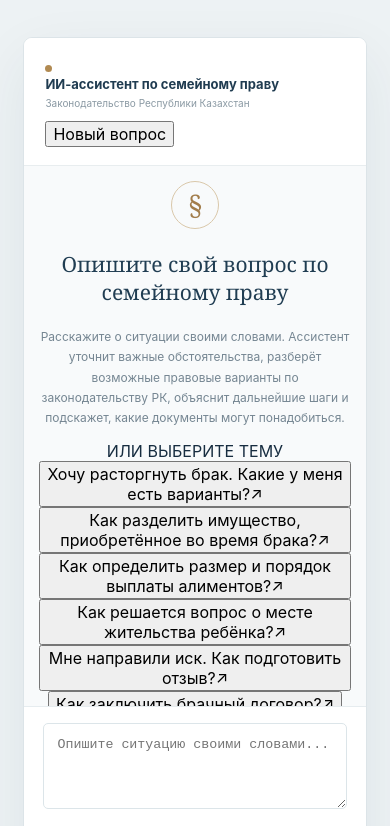
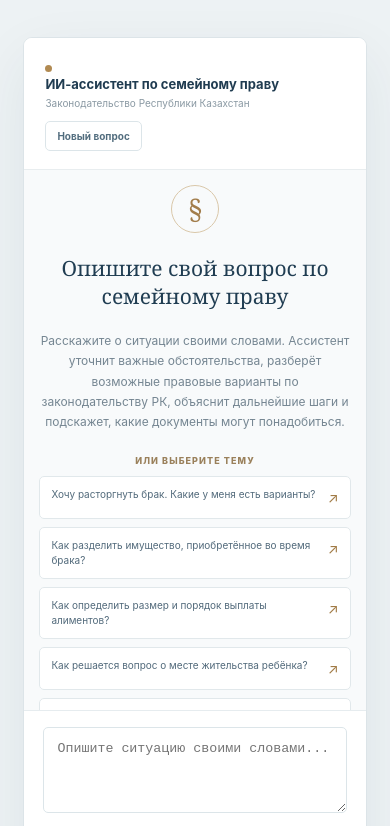
Before and after one commit to Zheka20065674/pravo-semi, a React (Vite) app: page / in a window 390 px wide. Shown: the part 3334-4160 px from the top of the page. Built offline with nearby package versions, Linux system fonts and the light colour scheme.

Commit message:
Polish legal assistant chat layout and responsive suggestion cards

```diff
--- a/src/index.css
+++ b/src/index.css
@@ -256,3 +256,23 @@ body { background:var(--paper); color:var(--ink); font-family:Inter, "Segoe UI",
 .chat-documents-link button { border:0; color:#a17b46; background:none; font-size:10px; font-weight:750; cursor:pointer; }
 @media(max-width:900px) { .legal-assistant-wrap { grid-template-columns:1fr; gap:28px; }.legal-assistant-intro { max-width:720px; }.legal-assistant-section { padding:58px 6%; } }
 @media(max-width:560px) { .legal-chat-head { align-items:flex-start; flex-direction:column; }.legal-chat-body { min-height:260px; padding:15px; }.chat-message { max-width:100%; }.chat-form-bottom,.chat-documents-link { align-items:flex-start; flex-direction:column; }.chat-form-bottom .btn { width:100%; }.assistant-expert strong { font-size:15px; } }
+
+
+/* Legal assistant v2: clearer entry points, compact controls and mobile-first chat. */
+.chat-reset { padding:8px 11px; border:1px solid #dce5e9; border-radius:5px; color:#526d7e; background:#fff; font-size:10px; font-weight:700; cursor:pointer; }
+.chat-reset:hover:not(:disabled) { border-color:#b18a52; color:#8e6c3e; background:#fbf8f2; }
+.chat-reset:disabled { cursor:not-allowed; opacity:.5; }
+.chat-suggestions-label { margin:22px 0 10px; color:#9a805b; font-size:9px; font-weight:800; letter-spacing:.12em; }
+.chat-suggestions { display:grid; grid-template-columns:1fr 1fr; gap:8px; text-align:left; }
+.chat-suggestions button { display:flex; justify-content:space-between; align-items:flex-start; gap:8px; min-height:54px; padding:10px 11px; border:1px solid #e1e8eb; border-radius:5px; color:#526a7b; background:#fff; text-align:left; font-size:10px; line-height:1.5; cursor:pointer; transition:border-color .18s ease,background .18s ease; }
+.chat-suggestions button:hover { border-color:#c9b28e; background:#fcfaf6; }
+.chat-suggestions button span { flex:0 0 auto; color:#a17b46; font-size:14px; }
+.chat-documents-link small { display:block; margin-top:4px; color:#9aa6ad; font-size:9px; line-height:1.5; }
+.legal-chat-form textarea:focus { border-color:#9db9c9; box-shadow:0 0 0 3px #9db9c91c; outline:0; }
+.legal-chat-form textarea:disabled { background:#f5f7f8; }
+@media(max-width:560px) {
+  .chat-suggestions { grid-template-columns:1fr; }
+  .chat-suggestions button { min-height:unset; }
+  .chat-reset { align-self:flex-start; }
+  .chat-welcome { width:100%; }
+}
```
